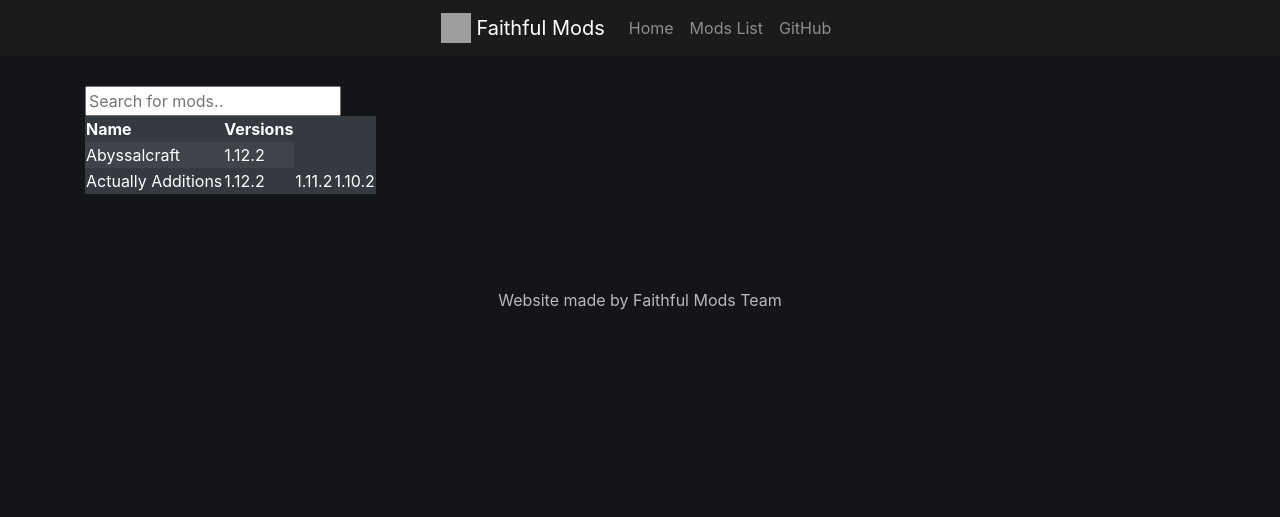
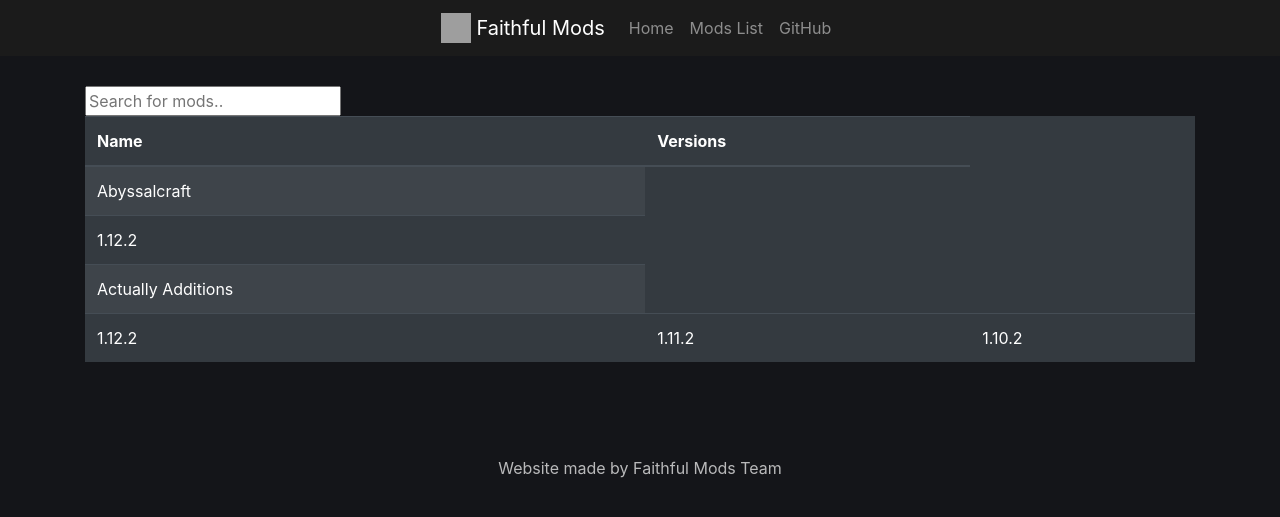
Before and after one commit to Compliance-Mods/faithful-mods.github.io, a Jekyll site: the page built from mods-list.html, in a window 1280 px wide. Shown: the top 517 px of the page. Built offline with Jekyll 4.4.1, drawn with Linux system fonts in a browser that asks for light colours; grey boxes are pictures that could not be loaded.

Commit message:
try to fix

```diff
--- a/mods-list.html
+++ b/mods-list.html
@@ -6,7 +6,7 @@ title: Mods List
 <script src="{{ site.baseurl }}/js/Search.js"></script>
 <input id="SearchBar" type="text" onkeyup="Search('SearchBar', 'ModsTable')" placeholder="Search for mods.." title="Type something">
 
-<table id="ModsTable" class="table-dark table-striped table-hover">
+<table id="ModsTable" class="table table-dark table-striped table-hover">
 	<thead>
 		<tr>
 			<th>Name</th>
@@ -17,7 +17,8 @@ title: Mods List
 		{%- for mod in site.data.mods -%}
 			<tr>
 				<td>{{ mod.name }}</td>
-
+			</tr>
+			<tr>
 				{%- for version in mod.versions -%}
 					<td>{{ version | replace: "-", "." }}</td>
 				{%- endfor -%}
```
